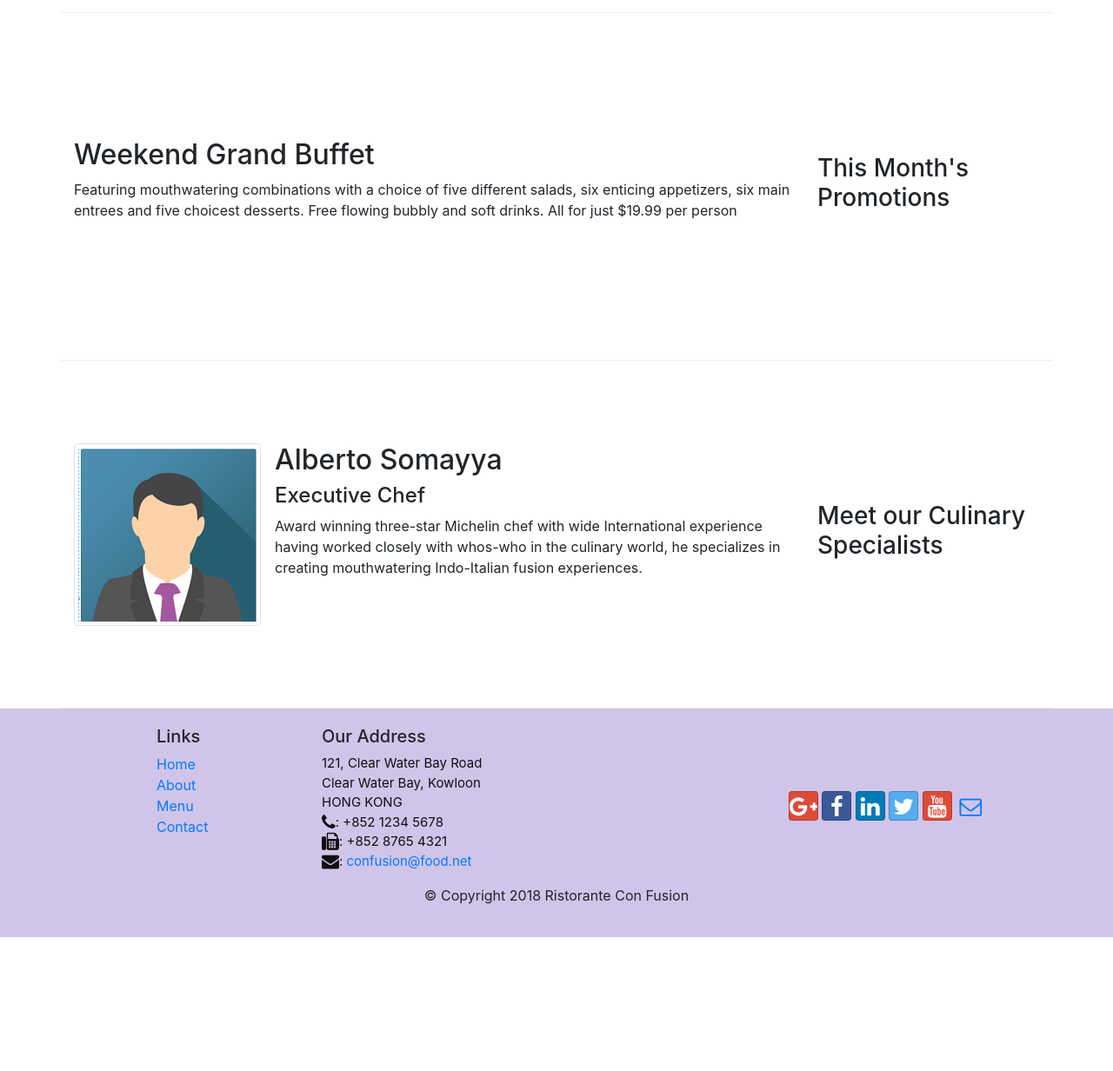
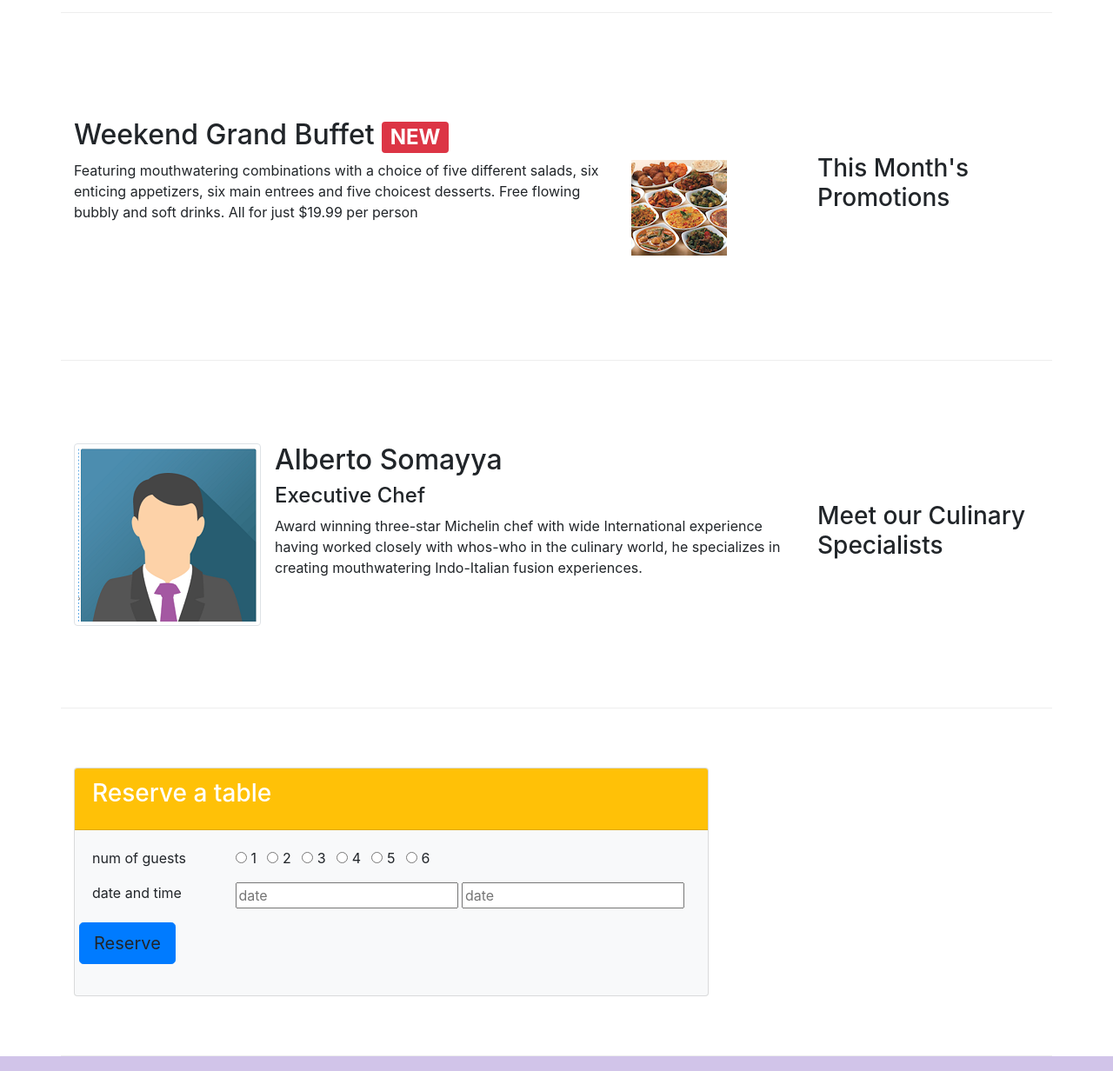
Before and after one commit to autobot-tm/conFusion, a website: page index.html in a window 1280 px wide. Shown: the part 1740-2972 px from the top of the page at 87% size. Before the commit the page ends 2818 px from the top, so only its background shows below. Drawn offline with nearby package versions, Linux system fonts and the light colour scheme.

Commit message:
Reserve a table

```diff
--- a/index.html
+++ b/index.html
@@ -39,15 +39,13 @@
             <a class="navbar-brand mr-auto" href="#"><img src="img/logo.png" height="30" width="41"></a>
             <div id="Navbar" class="collapse navbar-collapse">
                 <ul class="navbar-nav mr-auto">
-                        <li class="navbar-item active"><a href="#" class="nav-link"><span
-                                    class="fa fa-home fa-lg"></span>
+                    <li class="navbar-item active"><a href="#" class="nav-link"><span class="fa fa-home fa-lg"></span>
                             Home</a></li>
                     <li class="navbar-item "> <a href="./aboutus.html" class="nav-link"><span
                                 class="fa fa-info fa-lg"></span> About</a></li>
                     <li class="navbar-item"> <a href="#" class="nav-link"><span class="fa fa-list fa-lg"></span>
                             Menu</a></li>
-                        <li class="navbar-item"> <a href="#" class="nav-link"><span
-                                    class="fa fa-address-card fa-lg"></span>
+                    <li class="navbar-item"> <a href="./contactus.html" class="nav-link"><span class="fa fa-address-card fa-lg"></span>
                             Contact</a></li>
                 </ul>
             </div>
@@ -111,7 +109,7 @@
                     <img src="img/logo.png" class="img-fluid">
                 </div>
                 <div class="col-12 col-sm-3">
-                    <a href="#reserveform" class="btn btn-block nav-link btn-warning" role="button"
+                    <a href="#reserveForm" class="btn btn-block nav-link btn-warning" role="button"
                     data-toggle="tooltip" data-html="true" title="Or Call us at <br><strong>+852 12345678</strong>"
                     data-placement="bottom">Reserve Table</a>
                 </div>
@@ -163,7 +161,8 @@
                         <span class="sr-only">Next</span>
                     </a>
                 </div>
-             </div>   <!--end col -->
+            </div>
+            <!--end col -->
         </div>
 
         <div class="row row-content align-items-center">
@@ -194,10 +193,19 @@
                 <h3>This Month's Promotions</h3>
             </div>
             <div class="col col-sm order-sm-first col-md">
-                <h2>Weekend Grand Buffet</h2>
-                <p>Featuring mouthwatering combinations with a choice of five different salads, six enticing appetizers,
-                    six main entrees and five choicest desserts. Free flowing bubbly and soft drinks. All for just
-                    $19.99 per person </p>
+                <h2>Weekend Grand Buffet <span class="badge badge-danger">NEW</span></h2>
+                <div class="row">
+                    <div class="col col-sm-9">
+                        <p>Featuring mouthwatering combinations with a choice of five different salads, six enticing
+                            appetizers,
+                            six main entrees and five choicest desserts. Free flowing bubbly and soft drinks. All for
+                            just
+                            $19.99 per person</p>
+                    </div>
+                    <div class="col col-sm">
+                        <img src="img/buffet.png" class="img-fluid" alt="Buffet">
+                    </div>
+                </div>
             </div>
         </div>
 
@@ -221,7 +229,69 @@
                 </div>
             </div>
         </div>
+
+        <div class="row row-content align-items-center">
+            <div class="col-12 col-sm-8">
+            <!-- form reserver -->
+            <div class="card bg-light" id="reserveForm" style="width: 100%;">
+                    <div class="card-header bg-warning text-white">
+                        <h3 class="card-title">Reserve a table</h3>
                     </div>
+                    <form>
+                        <div class="card-body">
+                            <div class="form-group row">
+                                <label class="form-check-label col-sm-3">num of guests</label>
+                                <div class="form-check form-check-inline">
+                                    <input class="form-check-input" type="radio" name="inlineRadioOptions"
+                                        id="inlineRadio1" value="option1">
+                                    <label class="form-check-label" for="inlineRadio1">1</label>
+                                </div>
+                                <div class="form-check form-check-inline">
+                                    <input class="form-check-input" type="radio" name="inlineRadioOptions"
+                                        id="inlineRadio2" value="option2">
+                                    <label class="form-check-label" for="inlineRadio2">2</label>
+                                </div>
+                                <div class="form-check form-check-inline">
+                                    <input class="form-check-input" type="radio" name="inlineRadioOptions"
+                                        id="inlineRadio3" value="option3">
+                                    <label class="form-check-label" for="inlineRadio3">3</label>
+                                </div>
+                                <div class="form-check form-check-inline">
+                                    <input class="form-check-input" type="radio" name="inlineRadioOptions"
+                                        id="inlineRadio4" value="option4">
+                                    <label class="form-check-label" for="inlineRadio4">4</label>
+                                </div>
+                                <div class="form-check form-check-inline">
+                                    <input class="form-check-input" type="radio" name="inlineRadioOptions"
+                                        id="inlineRadio5" value="option5">
+                                    <label class="form-check-label" for="inlineRadio5">5</label>
+                                </div>
+                                <div class="form-check form-check-inline">
+                                    <input class="form-check-input" type="radio" name="inlineRadioOptions"
+                                        id="inlineRadio6" value="option6">
+                                    <label class="form-check-label" for="inlineRadio6">6</label>
+                                </div>
+                            </div><!-- end form-group -->
+                            <div class="form-group row">
+                                <label class="form-check-label col-sm-3">date and time</label>
+                                <div>
+                                    <input type="text" name="" placeholder="date">
+                                    <input type="text" name="" placeholder="date">
+                                </div>
+                            </div>
+                            <div class="form-group row">
+                                <a class="btn btn-primary btn-lg"> Reserve </a>
+                            </div>
+                        </div>
+                    </form>
+                </div>
+            </div>
+            <!-- end form -->
+        </div>
+    </div>
+
+
+
 
     <footer class="footer">
         <div class="container">
```
Also changed, not shown: aboutus.html (+2 -1 lines), contactus.html (+32 -17 lines), demo.html (+0 -11 lines), css/style.css (line endings or trailing spaces), 2 other files. Lines whose indentation alone changed are shown as unchanged.
